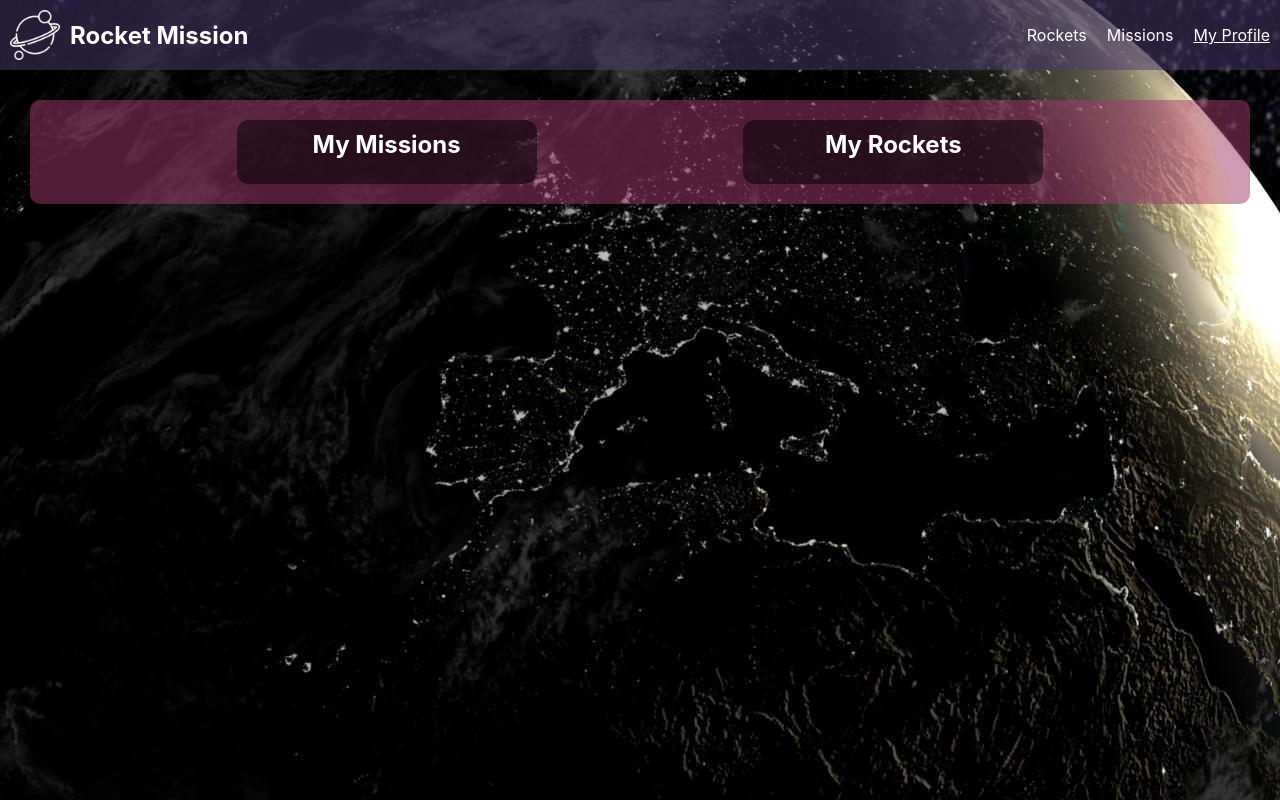
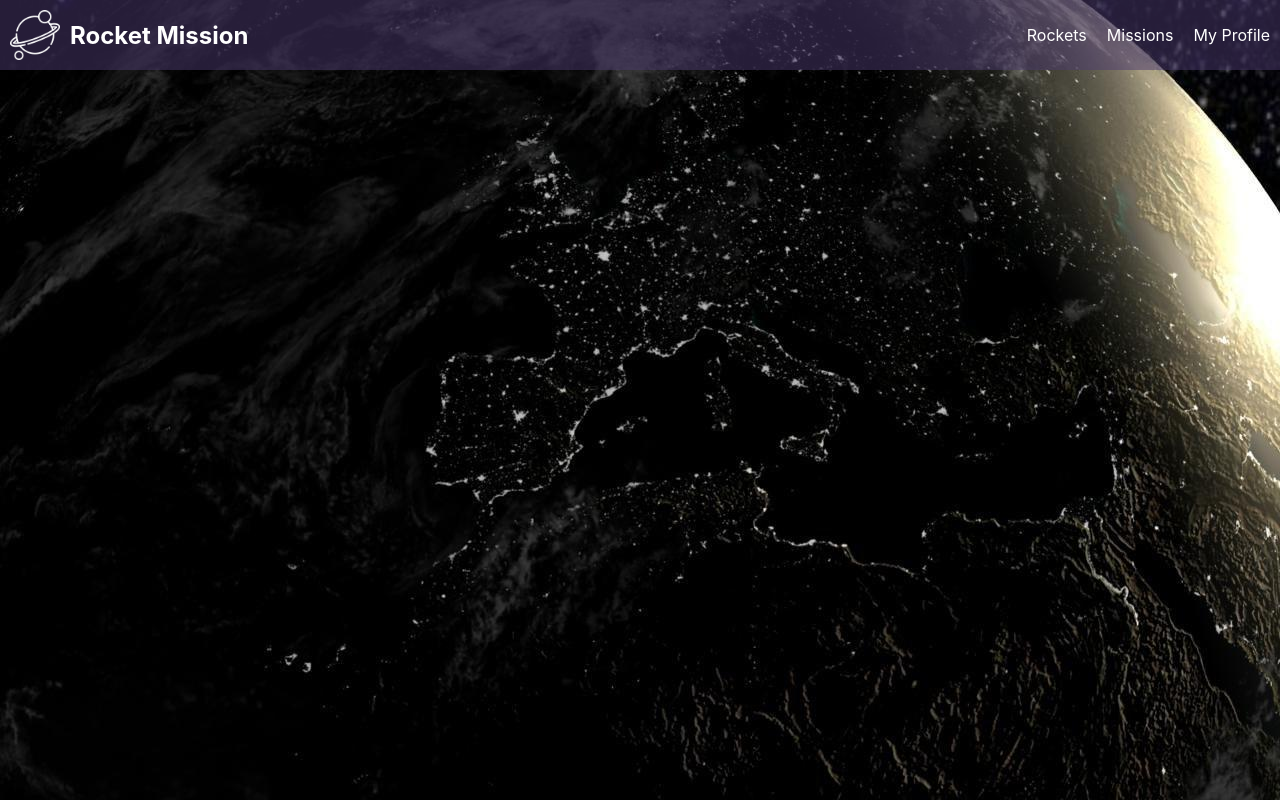
Before and after one commit to OsvaldoBC/rocket-mission-list, a React (Create React App) app: page /profile in a window 1280 px wide. Built offline with nearby package versions, Linux system fonts and the light colour scheme.

Commit message:
change main page to Profile

```diff
--- a/src/App.js
+++ b/src/App.js
@@ -11,9 +11,9 @@ function App() {
         <BrowserRouter>
           <Navbar />
           <Routes>
-            <Route exact path="/" element={<Rockets />} />
+            <Route exact path="/" element={<Profile />} />
             <Route exact path="/missions" element={<Missions />} />
-            <Route exact path="/profile" element={<Profile />} />
+            <Route exact path="/rocketscontainer" element={<Rockets />} />
           </Routes>
         </BrowserRouter>
       </header>
--- a/src/components/Navbar.js
+++ b/src/components/Navbar.js
@@ -12,9 +12,9 @@ function Navbar() {
       </div>
       <div>
         <ul className="nav-items">
-          <li><NavLink to="/" className={({ isActive }) => (isActive ? 'active' : 'inactive')}>Rockets</NavLink></li>
+          <li><NavLink to="/RocketsContainer" className={({ isActive }) => (isActive ? 'active' : 'inactive')}>Rockets</NavLink></li>
           <li><NavLink to="/Missions" className={({ isActive }) => (isActive ? 'active' : 'inactive')}>Missions</NavLink></li>
-          <li><NavLink to="/Profile" className={({ isActive }) => (isActive ? 'active' : 'inactive')}>My Profile</NavLink></li>
+          <li><NavLink to="/" className={({ isActive }) => (isActive ? 'active' : 'inactive')}>My Profile</NavLink></li>
         </ul>
       </div>
     </nav>
```
